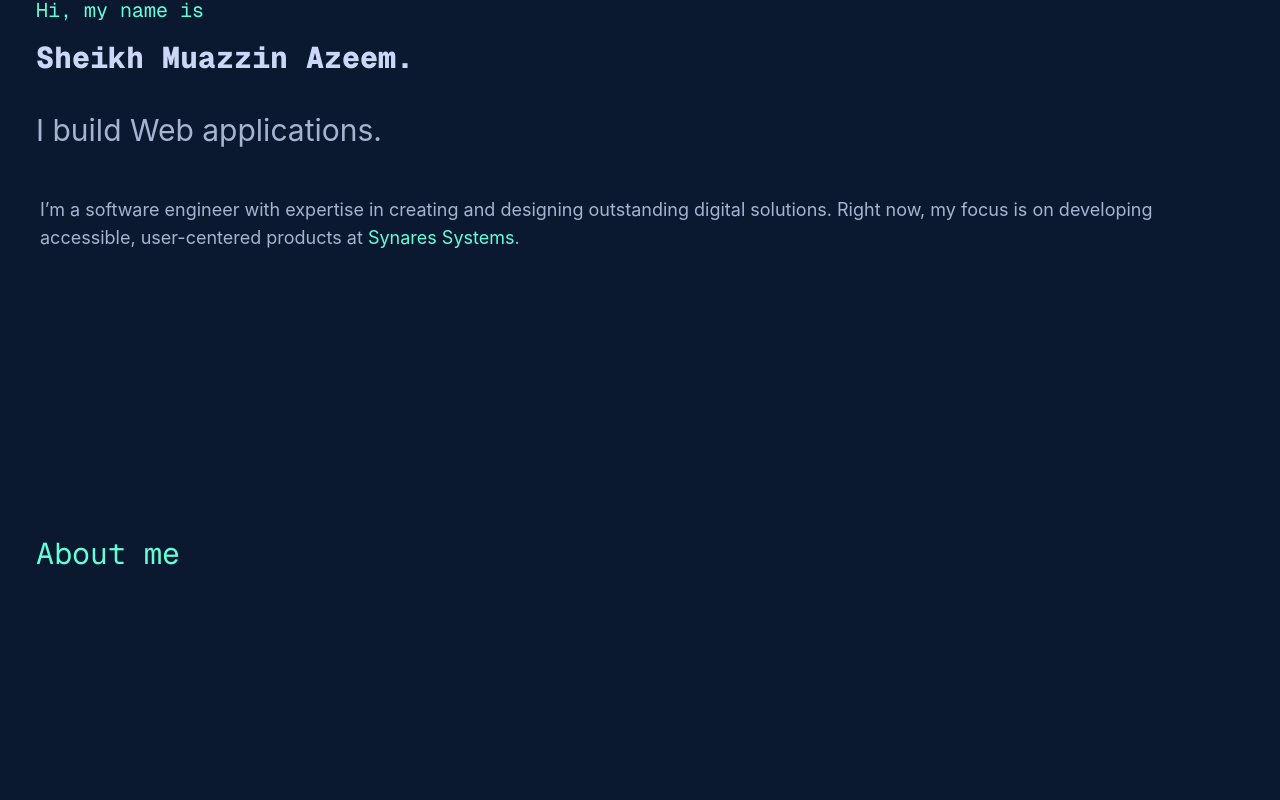
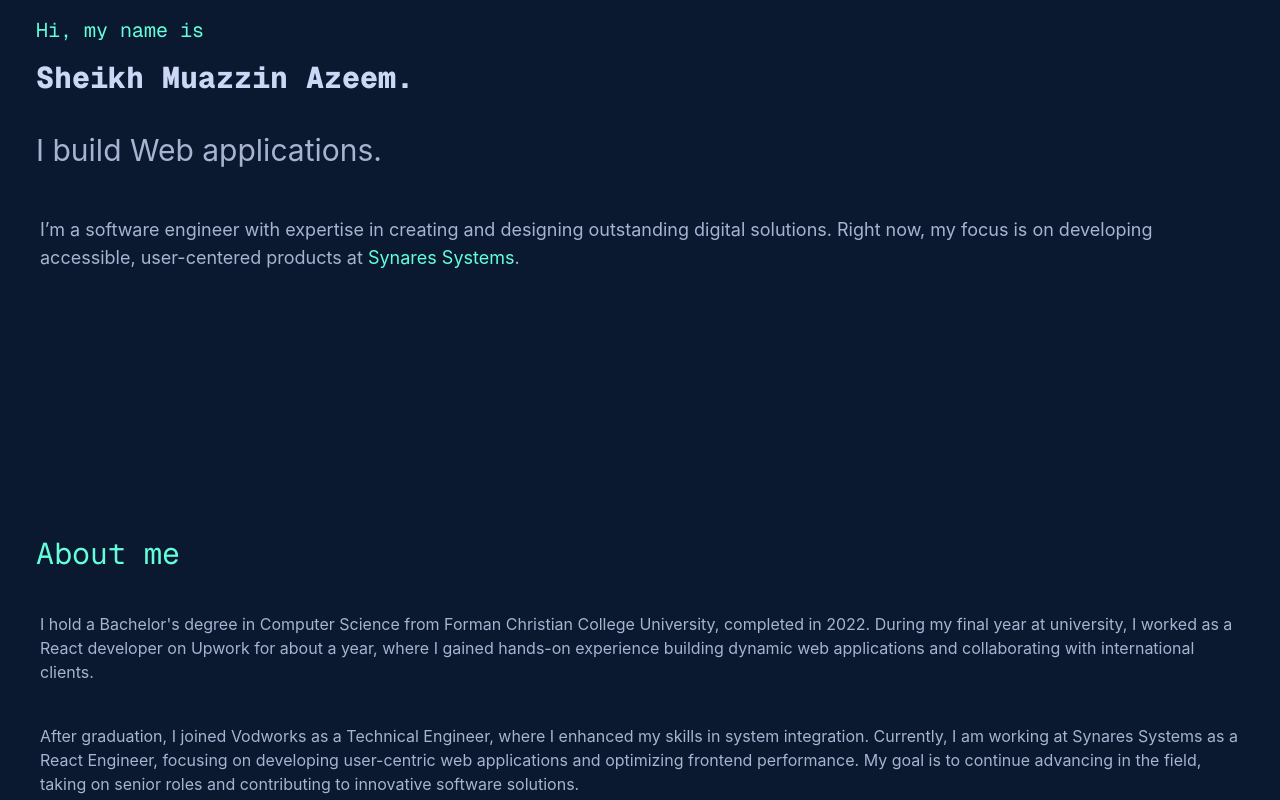
Before and after one commit to Lyfissad/Portfolio, a React (Create React App) app: page / in a window 1280 px wide. Shown: the part 168-968 px from the top of the page. Before the commit the page ends 800 px from the top, so only its background shows below. Built offline with nearby package versions, Linux system fonts and the light colour scheme; a web font is replaced by a local one.

Commit message:
landing pages working fine added about section and animated loading of intro

```diff
--- a/src/App.css
+++ b/src/App.css
@@ -5,6 +5,7 @@
 
 :root{
   --navy : #0a192f;
+  --dark-navy: #020c1b;
   --green:  #64ffda;
   --slightFade: #a8b2d1;
   --faded : #ccd6f6;
--- a/src/App.jsx
+++ b/src/App.jsx
@@ -31,7 +31,7 @@ export default function App() {
       <Intro blur = {SideActive} />
       {SideActive && <div className="w-1/5 h-5/6 absolute bottom-7" onClick = {()=>setSideActive(false)}></div>}
       {<SideNav show = {SideActive} />}
-      <About />
+      <About blur = {SideActive} />
     </div>
   );
 }
--- a/src/LogoPage.jsx
+++ b/src/LogoPage.jsx
@@ -12,7 +12,7 @@ export default function LogoPage(){
         setTimer(true)
     }, 2000);
     return(
-        <div>
+        <div className={timer? "" : "min-h-screen w-full bg-dark-navy absolute"}>
         {!timer && <img src="letter-m.png" alt="logo" className="size-28
         m-auto mt-64 transition-all animate-bounce"/>}
         {timer && <App />}
--- a/src/component/About.jsx
+++ b/src/component/About.jsx
@@ -1,11 +1,29 @@
 import React from "react";
 
 
-export default function About(){
+export default function About(props){
     return(
-    <div className="absolute top-80 mt-96 ml-9">
+    <div className={`absolute top-80 mt-96 ml-9 ${props.blur? `blur-sm z-50 shadow-lg` :  ``}`}>
         <h1 className="text-3xl
-        text-green font-geist">About me</h1>
+        text-green font-geist animate-fadeInM">About me</h1>
+        <div className="text-slightFade text-left justify-center m-1 mr-8 text-md animate-fadeInL">
+            <h4 className="mb-10 mt-10">
+            I hold a Bachelor's degree in Computer Science from
+            Forman Christian College University, completed in 2022. During my
+            final year at university, I worked as a React developer on Upwork
+            for about a year, where I gained hands-on experience building
+            dynamic web applications and collaborating with international clients.
+            </h4>
+            <h4>
+            After graduation, I joined Vodworks as a Technical Engineer, where I
+            enhanced my skills in system integration. Currently, I am working
+            at Synares Systems as a React Engineer, focusing on developing
+            user-centric web applications and optimizing frontend
+            performance. My goal is to continue advancing in the field,
+            taking on senior roles and contributing to innovative software
+             solutions.</h4>
+        </div>
+
     </div>
     )
 }
--- a/src/component/Header.jsx
+++ b/src/component/Header.jsx
@@ -4,12 +4,24 @@ import { React } from "react"
 
 
 
-export default function Header(props){
+export default function Header(){
     return(
         <>
-            <header className = "bg-transparent flex justify-between w-full">
+            <header id="header" className = "bg-navy h-20 block transition-all duration-300 shadow-2xl animate-fadeInS justify-between w-full">
                 <img src="letter-m.png" alt="logo" className="size-16 m-3 cursor-pointer"/>
             </header>
         </>
     )
 }
+
+
+var prevScrollpos = window.scrollY;
+window.onscroll = function() {
+var currentScrollPos = window.scrollY;
+  if (prevScrollpos > currentScrollPos) {
+    document.getElementById("header").style.top = "0%";
+  } else {
+    document.getElementById("header").style.top = "80px";
+  }
+  prevScrollpos = currentScrollPos;
+}
--- a/src/component/Intro.jsx
+++ b/src/component/Intro.jsx
@@ -5,11 +5,11 @@ import React from "react"
 
 export default function Intro(props){
     return(
-        <div class="dark" className={props.blur? "pt-10 blur-sm shadow-lg absolute z-2" : "text-left pt-10 absolute"}>
-            <h1 className="text-green ml-9 mt-9 mb-2 text-xl font-geist">Hi, my name is</h1>
-            <h2 className="text-faded m-9 mt-4 text-3xl font-geist font-extrabold">Sheikh Muazzin Azeem.</h2>
-            <h3 className="m-9 text-3xl text-slightFade">I build Web applications.</h3>
-            <h4 className="text-slightFade m-7 text-lg p-3">I’m a software engineer with expertise in creating and designing outstanding digital solutions.
+        <div class="dark" className={props.blur? "pt-14 blur-sm shadow-lg z-2 absolute" : "text-left pt-14 absolute"}>
+            <h1 className="text-green ml-9 mt-9 mb-2 text-xl font-geist animate-fadeInS">Hi, my name is</h1>
+            <h2 className="text-faded m-9 mt-4 text-3xl font-geist font-extrabold animate-fadeInS">Sheikh Muazzin Azeem.</h2>
+            <h3 className="m-9 text-3xl text-slightFade animate-fadeInM">I build Web applications.</h3>
+            <h4 className="text-slightFade m-7 text-lg p-3 animate-fadeInL">I’m a software engineer with expertise in creating and designing outstanding digital solutions.
                  Right now, my focus is on developing accessible, user-centered products at <a className="text-green no-underline cursor-pointer" href = "https://pk.linkedin.com/company/synares"> Synares Systems</a>.</h4>
         </div>
     )
--- a/src/index.jsx
+++ b/src/index.jsx
@@ -1,7 +1,6 @@
 import React from 'react';
 import ReactDOM from 'react-dom/client';
 import './index.css';
-import App from './App';
 import LogoPage from "./LogoPage"
 import {
   createBrowserRouter,
--- a/tailwind.config.js
+++ b/tailwind.config.js
@@ -9,13 +9,23 @@ module.exports = {
     extend: {
       colors:{
         "navy" : "var(--navy)",
+        "dark-navy" : "var(--dark-navy)",
         "green" : "var(--green)",
         "slightFade" : "var(--slightFade)",
         "faded" : "var(--faded)",
         "lightNavy": "#112240"
       },
       animation: {
-        bounce : 'bounce 3s linear infinite',
+        bounce : 'bounce 2s linear infinite',
+        fadeInS : 'fadeIn 0.7s ease-in-out',
+        fadeInM : 'fadeIn 1.5s ease-in-out',
+        fadeInL : 'fadeIn 2.5s ease-in-out',
+      },
+      keyframes:{
+        fadeIn: {
+          from: {opacity : 0},
+          to:{opacity : 1},
+        }
       },
       fontFamily:
         {"geist": ['Geist Mono' , 'sans-serif']
```
